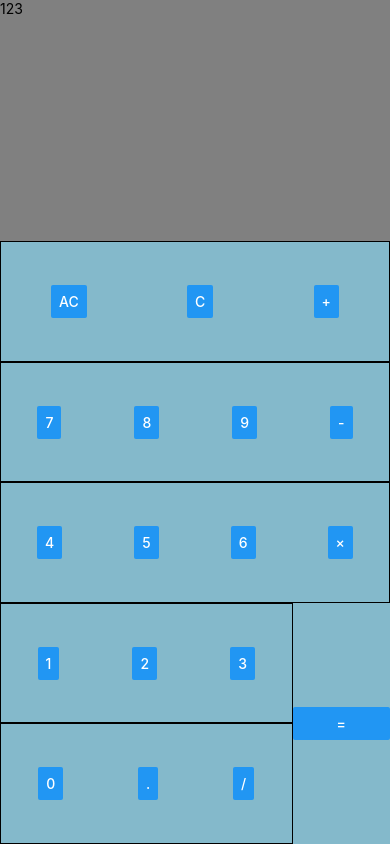
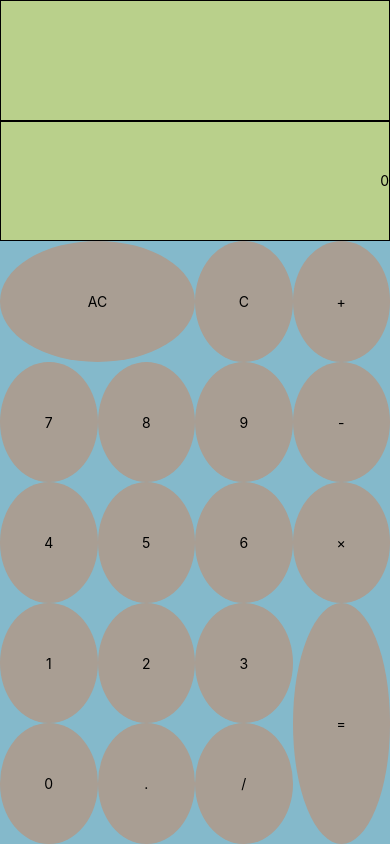
Before and after one commit to Genki-Arai/MyApp, a React Native app: screen / in a window 390 px wide. Built offline with nearby package versions, Linux system fonts and the light colour scheme.

Commit message:
フロント部分8割完成

```diff
--- /dev/null
+++ b/components/Flexbox/ButtonLine.js
@@ -0,0 +1,17 @@
+import React from "react";
+import { TouchableOpacity } from "react-native";
+import Calc from "./Calc";
+import CalcButton from "./CalcButton";
+
+export default function ButtonLine(props) {
+
+    return (
+        <React.Fragment>
+            {props.buttons.map((button) => {
+                return (
+                    <CalcButton value={button.value} flex={button.flex} key={button.value} />
+                );
+            })}
+        </React.Fragment>
+    )
+}
--- a/components/Flexbox/Calc.js
+++ b/components/Flexbox/Calc.js
@@ -1,44 +1,40 @@
 import { View, StyleSheet } from "react-native";
-import NumButton from "./NumButton";
-import OperatorButton from "./OperatorButton";
+import CalcButton from "./CalcButton";
+import ButtonLine from "./ButtonLine";
 
 export default function Calc() {
+
+  const buttons = [
+    [{ value: "AC", flex: 2 }, { value: "C" }, { value: "+" }],
+    [{ value: "7" }, { value: "8" }, { value: "9" }, { value: "-" }],
+    [{ value: "4" }, { value: "5" }, { value: "6" }, { value: "×" }],
+    [{ value: "1" }, { value: "2" }, { value: "3" }],
+    [{ value: "0" }, { value: "." }, { value: "/" }],
+    [{ value: "=" }],
+  ];
   return (
     <View style={styles.container}>
-      <View style={styles.buttonLineTop3}>
-        <View style={styles.buttonLayer}>
-          <OperatorButton flexGrow="2" operator="AC" />
-          <OperatorButton operator="C" />
-          <OperatorButton operator="+" />
-        </View>
-        <View style={styles.buttonLayer}>
-          <NumButton number="7" />
-          <NumButton number="8" />
-          <NumButton number="9" />
-          <OperatorButton operator="-" />
-        </View>
-        <View style={styles.buttonLayer}>
-          <NumButton number="4" />
-          <NumButton number="5" />
-          <NumButton number="6" />
-          <OperatorButton operator="×" />
-        </View>
+      <View style={styles.buttonLine}>
+        <ButtonLine buttons={buttons[0]} />
       </View>
+      <View style={styles.buttonLine}>
+        <ButtonLine buttons={buttons[1]} />
+      </View>
+      <View style={styles.buttonLine}>
+        <ButtonLine buttons={buttons[2]} />
+      </View>
+
       <View style={styles.buttonLineBottom2}>
         <View style={styles.button1to0}>
-          <View style={styles.buttonLayer}>
-            <NumButton number="1" />
-            <NumButton number="2" />
-            <NumButton number="3" />
+          <View style={styles.buttonLine}>
+            <ButtonLine buttons={buttons[3]} />
           </View>
-          <View style={styles.buttonLayer}>
-            <NumButton number="0" />
-            <OperatorButton operator="." />
-            <OperatorButton operator="/" />
+          <View style={styles.buttonLine}>
+            <ButtonLine buttons={buttons[4]} />
           </View>
         </View>
         <View style={styles.equalButton}>
-          <OperatorButton operator="=" />
+          <ButtonLine buttons={buttons[5]} />
         </View>
       </View>
     </View>
@@ -52,25 +48,17 @@ const styles = StyleSheet.create({
     width: "100%",
     backgroundColor: "#84b9cb",
   },
-  buttonLineTop3: {
-    flex: 3,
-    flexDirection: "column",
-    justifyContent: "space-around",
-    alignItems: "stretch",
-    width: "100%",
-  },
   buttonLineBottom2: {
     flex: 2,
     flexDirection: "row",
     justifyContent: "space-around",
     alignItems: "stretch",
   },
-  buttonLayer: {
+  buttonLine: {
     flex: 1,
     justifyContent: "space-around",
-    alignItems: "center",
+    alignItems: "stretch",
     flexDirection: "row",
-    borderWidth: 1,
     // borderColor: "black",
   },
   equalButton: {
@@ -84,10 +72,9 @@ const styles = StyleSheet.create({
     justifyContent: "space-around",
     alignItems: "stretch",
   },
-
 });
 
-{
+
   /**
     [          ]
     [          ]
@@ -98,4 +85,3 @@ const styles = StyleSheet.create({
     [1][2][3][=]
     [0][.][/][=]
 */
-}
--- /dev/null
+++ b/components/Flexbox/CalcButton.js
@@ -0,0 +1,29 @@
+import React from "react";
+import { StyleSheet, TouchableOpacity, Text } from "react-native";
+
+export default function CalcButton(props) {
+  let flex = 1;
+  if (props.flex) {
+    flex = props.flex;
+  }
+
+  const styles = StyleSheet.create({
+    btn: {
+      // borderWidth: 1,
+      // borderColor: "black",
+      // fontSize: 50,
+      //   backgroundColor: "yellow",
+      //   borderWidth: 1,
+      flex: flex,
+      justifyContent: "center",
+      alignItems: "center",
+      borderRadius: "50%",
+      backgroundColor: "#a99e93",
+    },
+  });
+  return (
+    <TouchableOpacity style={styles.btn}>
+      <Text>{props.value}</Text>
+    </TouchableOpacity>
+  );
+}
--- a/components/Flexbox/NumButton.js
+++ /dev/null
@@ -1,17 +0,0 @@
-import { Button, StyleSheet } from "react-native";
-
-export default function NumButton(props) {
-
-    return (
-        <Button style={styles.btn} title={props.number} />
-    )
-}
-
-const styles = StyleSheet.create({
-    btn: {
-        // borderWidth: 1,
-        // borderColor: "black",
-        // fontSize: 50,
-        backgroundColor: "yellow",
-    }
-})
--- a/components/Flexbox/OperatorButton.js
+++ /dev/null
@@ -1,17 +0,0 @@
-import React from 'react';
-import { Button, StyleSheet } from 'react-native';
-
-export default function OperatorButton(props) {
-    const styles = StyleSheet.create({
-        btn: {
-            // borderWidth: 1,
-            // borderColor: "black",
-            // fontSize: 50,
-            backgroundColor: "yellow",
-            flexGrow: props.flexGrow,
-        }
-    })
-    return (
-        <Button style={styles.btn} title={props.operator} />
-    )
-    }
--- /dev/null
+++ b/components/Flexbox/OutputCalc.js
@@ -0,0 +1,25 @@
+import React from "react";
+import { View, StyleSheet, Text } from "react-native";
+
+export default function OutputCalc(props) {
+  return (
+    <React.Fragment>
+      <View style={styles.outputArea}>
+        <Text>{props.formula}</Text>
+      </View>
+      <View style={styles.outputArea}>
+        <Text>{props.result}</Text>
+      </View>
+    </React.Fragment>
+  );
+}
+
+const styles = StyleSheet.create({
+    outputArea: {
+        flex: 1,
+        backgroundColor: "#b9d08b",
+        borderWidth: 1,
+        justifyContent: "center",
+        alignItems: "flex-end",
+    }
+})
--- a/components/Flexbox/RPNCalc.js
+++ b/components/Flexbox/RPNCalc.js
@@ -1,32 +1,35 @@
 import { StyleSheet, Text, View } from "react-native";
 import Calc from "./Calc";
+import OutputCalc from "./OutputCalc";
+import React, { useState } from "react";
 
 export default function RPNCalc() {
-
+  const [formula, setFormula] = useState([]);
+  const [result, setResult] = useState(0);
 
   return (
     <View style={styles.container}>
       <View style={styles.resultArea}>
-        <Text>123</Text>
+        <OutputCalc formula={formula} result={result} />
       </View>
       <View style={styles.inputArea}>
-        <Calc />
+        <Calc setFormula={setFormula} setResult={setResult} />
       </View>
     </View>
   );
 }
 
 const styles = StyleSheet.create({
-    container:{
+  container: {
     flex: 1,
     backgroundColor: "#84b9cb",
   },
-    resultArea:{
+  resultArea: {
     flex: 2,
     backgroundColor: "gray",
   },
-    inputArea:{
+  inputArea: {
     flex: 5,
     backgroundColor: "white",
   },
-})
+});
```
Lines whose indentation alone changed are shown as unchanged.
